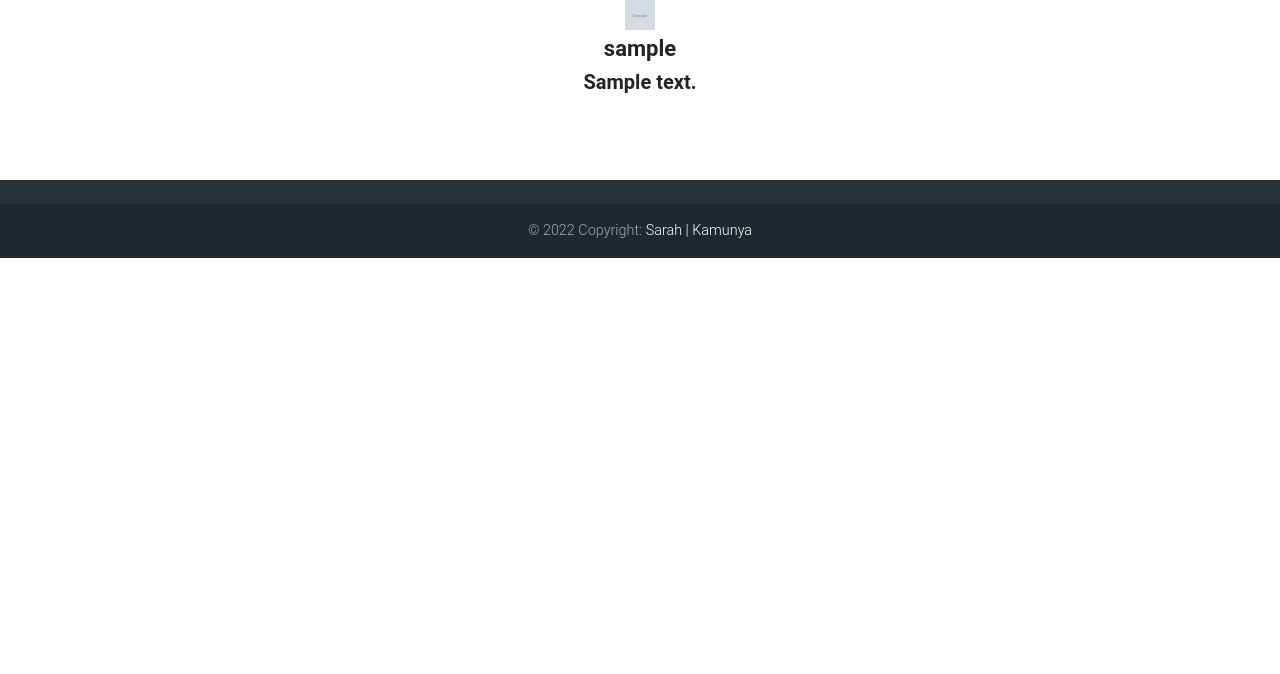
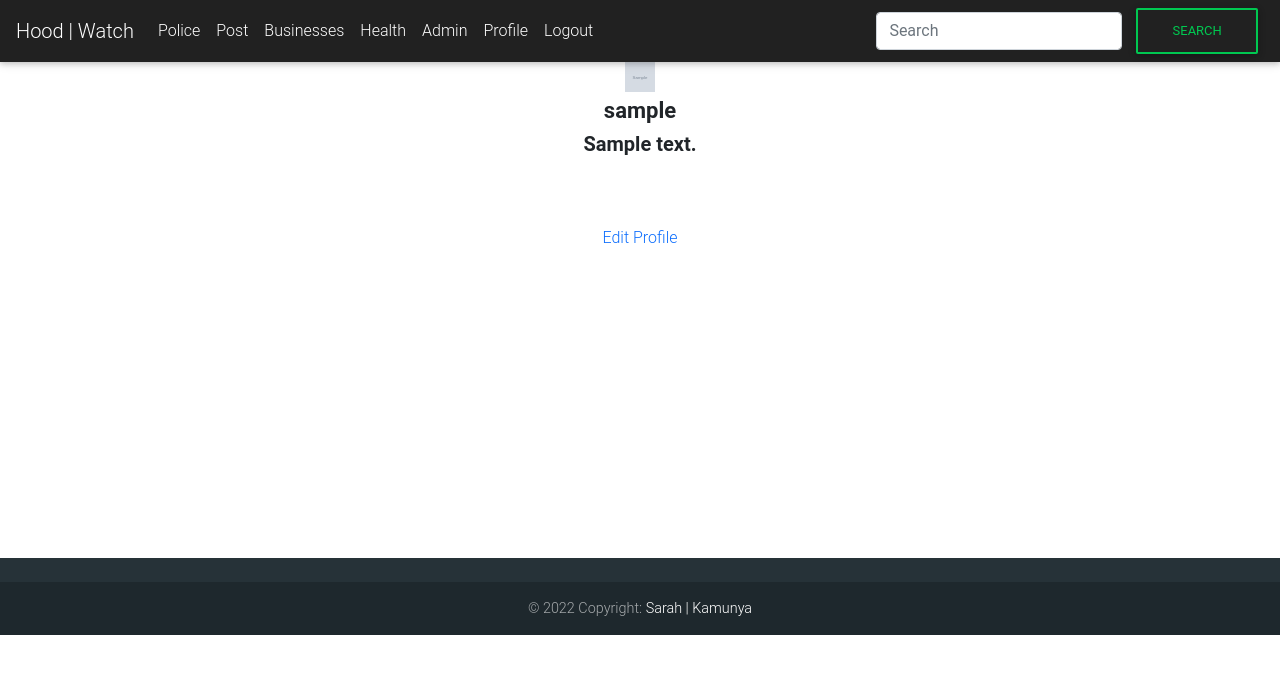
Before and after one commit to SarahK95/hood-watch, a Django app: a page that uses watch/templates/navbar.html in a window 1280 px wide. Shown: the top 674 px of the page. Run offline with Django 3.2, Linux system fonts and the light colour scheme; a user stored in the database is signed in; tables that the repository leaves empty hold one stand-in row (values such as "Sample post"); grey boxes marked "Sample" are stand-in pictures; some libraries are stand-ins or nearby versions.

Commit message:
add search html details for user to search terms

```diff
--- a/watch/templates/health.html
+++ b/watch/templates/health.html
@@ -15,7 +15,7 @@
 
 <div class="row">
 
-  {% for health in healthdepts %}
+  {% for health in healths %}
   <div class="col-md-6">
   <div class="card" style="width: 25rem;margin-top:10px;" >
   <div class="card-body">
--- a/watch/templates/navbar.html
+++ b/watch/templates/navbar.html
@@ -0,0 +1,52 @@
+
+<nav class="navbar navbar-expand-lg navbar-dark bg-dark">
+  <a class="navbar-brand" href="/">Hood | Watch</a>
+  <button class="navbar-toggler" type="button" data-toggle="collapse" data-target="#navbarSupportedContent" aria-controls="navbarSupportedContent" aria-expanded="false" aria-label="Toggle navigation">
+    <span class="navbar-toggler-icon"></span>
+  </button>
+
+  <div class="collapse navbar-collapse" id="navbarSupportedContent">
+    <ul class="navbar-nav mr-auto">
+      <li class="nav-item">
+        <a class="nav-link" href="{% url 'police'%}">Police</a>
+      </li>
+      <li class="nav-item">
+        <a class="nav-link" href="{% url 'post'%}">Post</a>
+      </li>
+      <li class="nav-item">
+        <a class="nav-link" href="{% url 'businesses'%}">Businesses</a>
+      </li>
+      <li class="nav-item">
+        <a class="nav-link" href="{% url 'health'%}">Health </a>
+      </li>
+
+      {% if user.is_superuser %}
+      <li class="nav-item">
+        <a class="nav-link" href="/admin">Admin</a>
+      </li>
+      {% endif %}
+
+      {% if user.is_authenticated %}
+      <li class="nav-item">
+        <a class="nav-link" href="{% url 'my-prof'%}">Profile</a>
+      </li>
+      <!--<li class="nav-item">
+        <a class="nav-link" href="{% url 'update-profile' %}">Edit Profile</a>
+      </li>-->
+      <li class="nav-item">
+        <a class="nav-link" href="/logout">Logout</a>
+      </li>
+
+      {% else %}
+      <li class="nav-item">
+        <a class="nav-link" href="/accounts/login">Sign In</a>
+      </li>
+      {% endif %}
+    </ul>
+
+    <form class="form-inline my-2 my-lg-0" role="search" action="{% url 'search_results'%}">
+      <input class="form-control mr-sm-2" type="search" placeholder="Search" aria-label="Search" name="post" >
+      <button class="btn btn-outline-success my-2 my-sm-0" type="submit">Search</button>
+    </form>
+  </div>
+</nav>
--- a/watch/templates/profile.html
+++ b/watch/templates/profile.html
@@ -18,8 +18,16 @@
   <p class="card-text" style="font-size:20px;font-weight:bold;">{{profile.bio |safe}}</p>
   <p class="card-text" style="font-size:18px;color:white;font-weight:bold;">Email: {{profile.email}}</p>
 
+  <a class="nav-link" href="{% url 'update-profile' %}">Edit Profile</a>
+
 </div>
 
 </div>
 
+<style>
+  footer{
+   margin-top: 300px;
+  }
+</style>
+
 {% endblock %}
--- a/watch/views.py
+++ b/watch/views.py
@@ -54,8 +54,8 @@ def police(request):
 def health(request):
     current_user = request.user
     profile = Profile.objects.get(username = current_user)
-    healthdepts =Health.objects.filter(health_hood =profile.neighbourhood)
-    return render(request, 'health.html', {'healthdepts': healthdepts})
+    healths =Health.objects.filter(health_hood =profile.neighbourhood)
+    return render(request, 'health.html', {'healths': healths})
 
 @login_required(login_url='/accounts/login/')
 def businesses(request):
@@ -127,7 +127,7 @@ def update_profile(request):
         form = ProfileForm(instance=profile)
     else:
         form = ProfileForm()
-    return render(request,'profile.html',{"form":form})
+    return render(request,'update_profile.html',{"form":form})
 
 @login_required(login_url='/accounts/login/')
 def new_biz(request):
```
Also changed, not shown: watch/templates/search.html (+61 -0 lines), watch/templates/update_profile.html (added, +54 -0 lines), media/logos/road_teOcA48.jpg (added).
